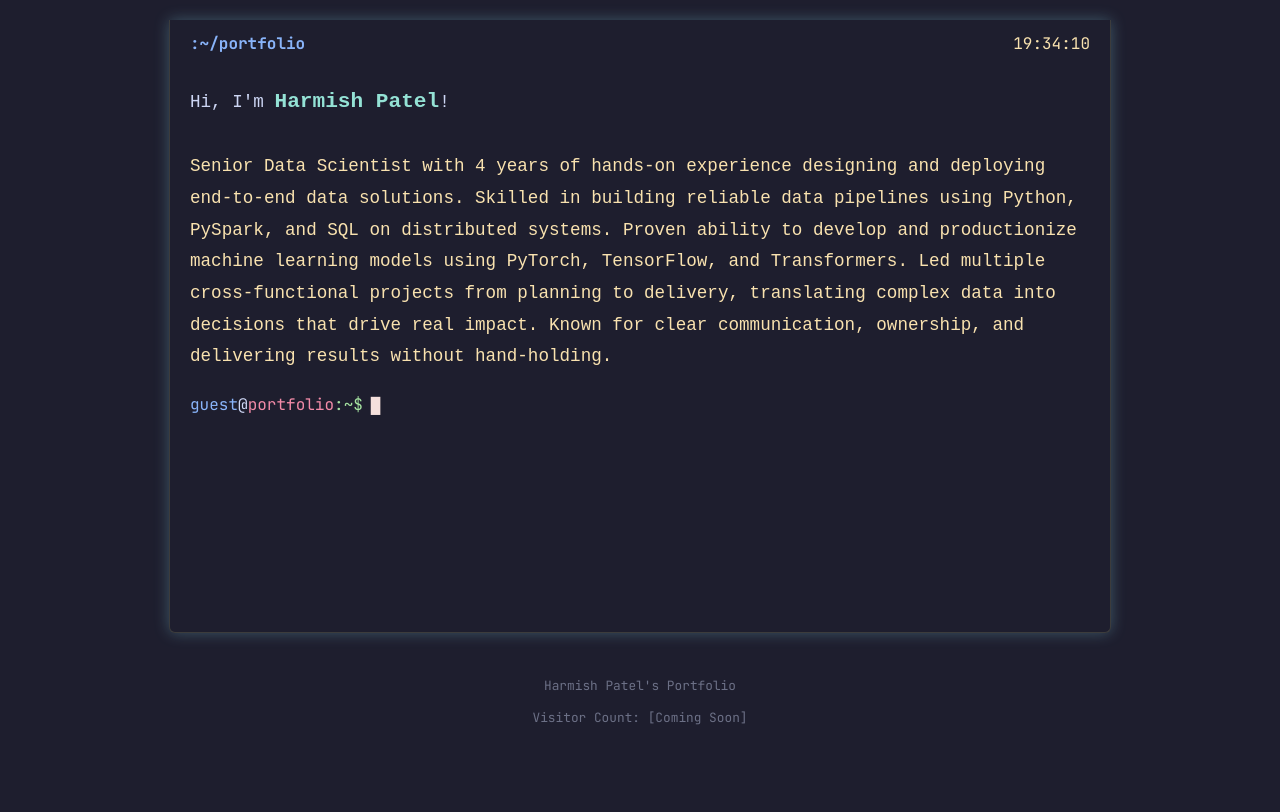
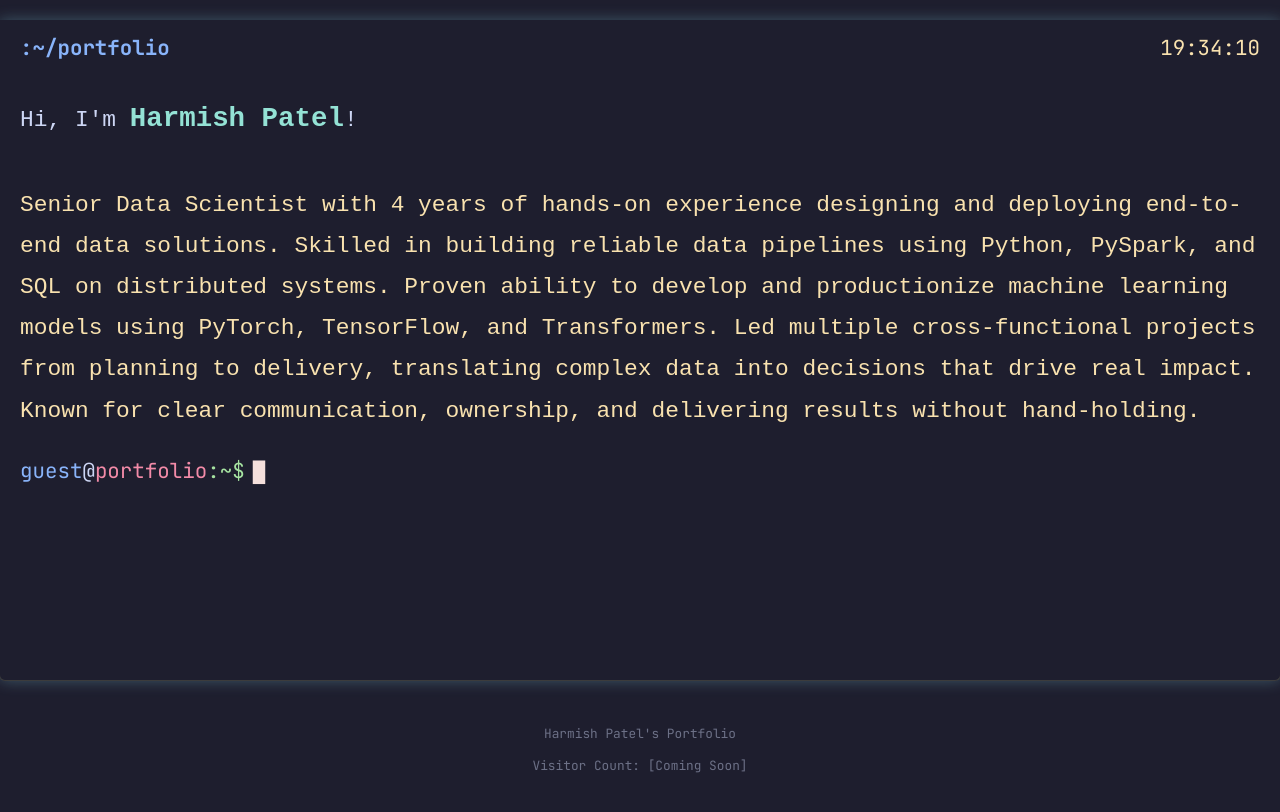
Before and after one commit to harmishpatel21/harmishpatel21.github.io, a React (Vite) app: page / in a window 1280 px wide. Shown: the top 812 px of the page. Built offline with nearby package versions, Linux system fonts and the light colour scheme.

Commit message:
fix/scroll

```diff
--- a/src/App.css
+++ b/src/App.css
@@ -67,8 +67,8 @@
 
 .terminal-container {
   width: 100%;
-  max-width: 900px;
-  height: 74vh;
+  max-width: 1500px;
+  height: 80vh;
   background-color: #1e1e2e;
   border: 1px solid #3c3c3c;
   border-top: none;
@@ -77,7 +77,7 @@
   overflow-y: auto;
   overflow-x: hidden;
   font-family: 'JetBrains Mono', monospace;
-  font-size: 1em;
+  font-size: 1.3em;
   color: #CDD6F4;
   box-shadow: 0 0 15px rgba(137, 220, 235, 0.3);
   line-height: 1.5;
--- a/src/App.tsx
+++ b/src/App.tsx
@@ -180,15 +180,19 @@ function App() {
   };
 
   useEffect(() => {
+    // Add Introduction and initial prompt to terminalOutput
+    setTerminalOutput([
+      <Introduction key="intro" />,
+
+    ]);
+  }, []);
+
+  // Auto-scroll to bottom whenever terminalOutput changes
+  useEffect(() => {
     if (terminalRef.current) {
       terminalRef.current.scrollTop = terminalRef.current.scrollHeight;
     }
-    // Add Introduction and initial prompt to terminalOutput
-    setTerminalOutput([
-      <Introduction key="intro" />,
-      // <pre key="initial-prompt" className="terminal-line prompt-line"><span className="prompt-username">guest</span><span className="prompt-at">@</span><span className="prompt-hostname">archlinux</span><span className="prompt-path">:~$</span></pre>
-    ]);
-  }, []);
+  }, [terminalOutput]);
 
   const handleKeyDown = (e: React.KeyboardEvent<HTMLInputElement>) => {
     if (e.key === 'Enter') {
--- a/src/components/TerminalTab.tsx
+++ b/src/components/TerminalTab.tsx
@@ -1,10 +1,10 @@
 import React, { useState, useEffect } from 'react';
-import portfolioData from '../data/portfolioData.json';
+// import portfolioData from '../data/portfolioData.json';
 
 const TerminalTab: React.FC = () => {
   const [currentTime, setCurrentTime] = useState<string>('');
-  const userName = portfolioData.data.firstName;
-  const userHeadline = portfolioData.data.position;
+  // const userName = portfolioData.data.firstName;
+  // const userHeadline = portfolioData.data.position;
 
   useEffect(() => {
     const updateTime = () => {
```
